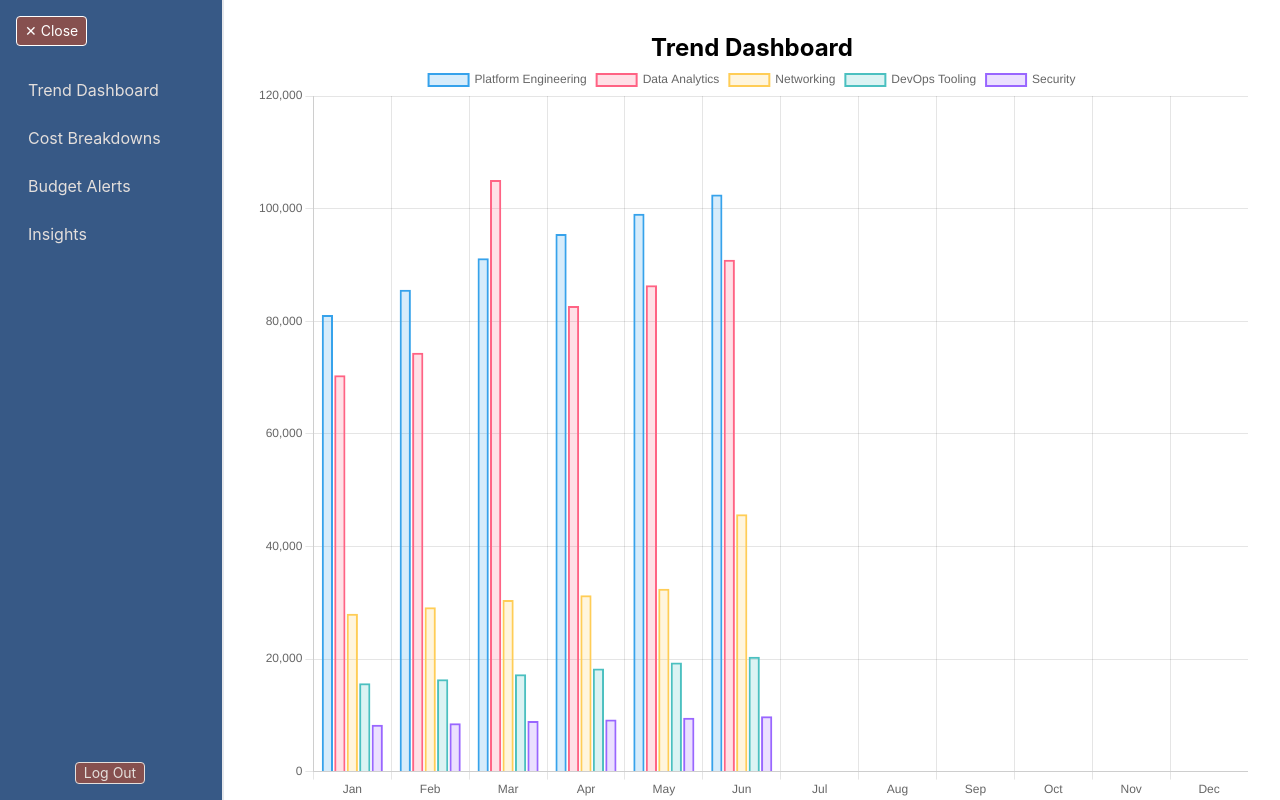
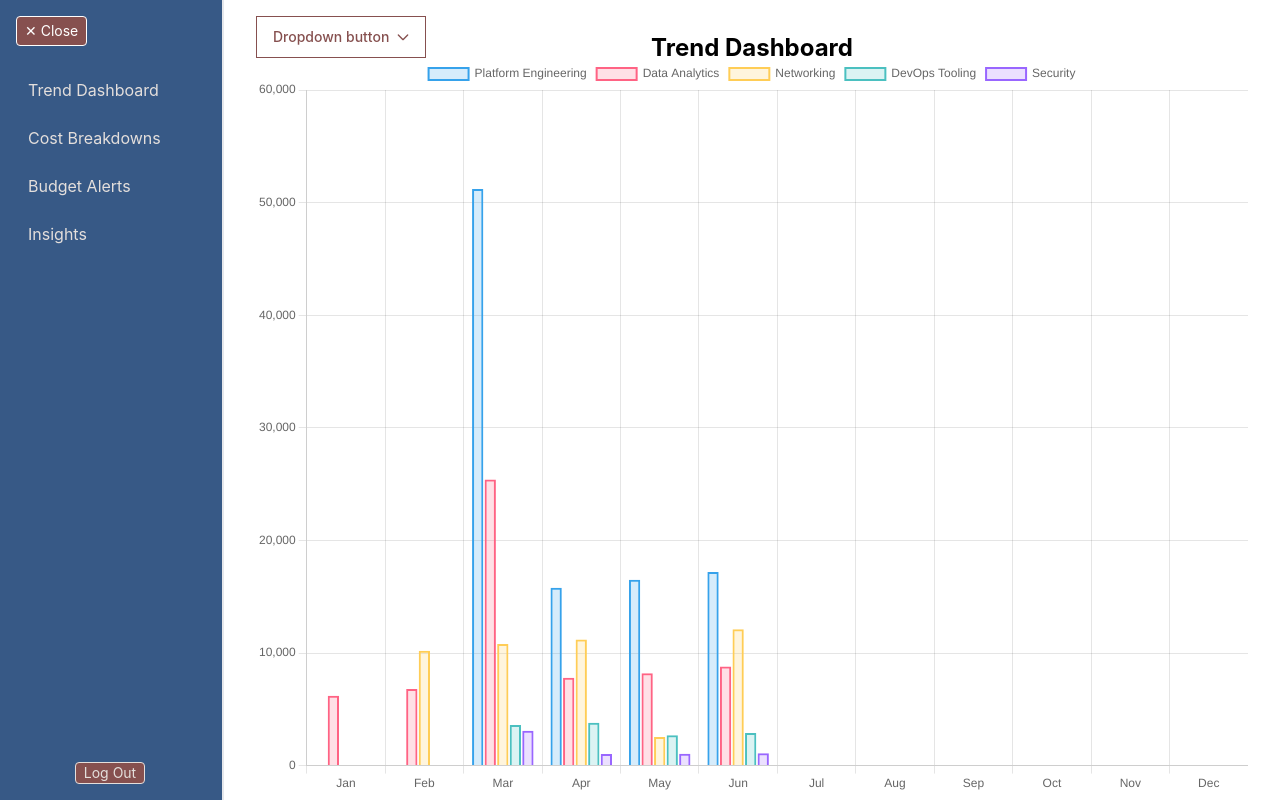
Before and after one commit to ward438/executiveDash, a React (Vite) app: page / in a window 1280 px wide. Built offline with nearby package versions, Linux system fonts and the light colour scheme.

Commit message:
started boilterplate of drop down menu, added setter getter

```diff
--- a/src/charts/trendCharts/chartData/trendChartData.tsx
+++ b/src/charts/trendCharts/chartData/trendChartData.tsx
@@ -1,7 +1,7 @@
 import costsData from "../../../data/costs.json";
 
 const MONTHS = ['Jan', 'Feb', 'Mar', 'Apr', 'May', 'Jun', 'Jul', 'Aug', 'Sep', 'Oct', 'Nov', 'Dec'];
-const MONTH_DATES = ['2026-01', '2026-02', '2026-03', '2026-04', '2026-05', '2026-06'];
+const MONTH_DATES = ['2026-01', '2026-02', '2026-03', '2026-04', '2026-05', '2026-06', '2026-07', '2026-08', '2026-09', '2026-10', '2026-11', '2026-12'];
 
 const ACCOUNTS = [
     { name: 'Platform Engineering', color: '54, 162, 235' },
@@ -11,18 +11,40 @@ const ACCOUNTS = [
     { name: 'Security',             color: '153, 102, 255' },
 ];
 
+
+const dateFilteredJson = costsData.map((data: any) => data.cost > data.budget ? {
+    date: `${data.date}`,
+    cost: `${data.cost}`,
+    budget: `${data.budget}`,
+    account_name: `${data.account_name}`,
+    service: `${data.service}`,
+    region: `${data.region}`,
+    owner: `${data.owner}`,
+} : null);
+console.log("dateFilteredJson:", dateFilteredJson);
+
 const validRows = costsData.filter(
     (row) => row.cost !== null && row.cost > 0 && typeof row.date === 'string' && row.date.length === 10
 );
+
+const newValidRows = dateFilteredJson.filter(
+    (row) => row != null
+
+);
+
+
+console.log("newValidRows:", newValidRows);
+
+
 
 export const trendChartData = {
     labels: MONTHS,
     datasets: ACCOUNTS.map(({ name, color }) => ({
         label: name,
         data: MONTH_DATES.map((month) =>
-            validRows
+            newValidRows
                 .filter((row) => row.account_name === name && row.date.startsWith(month))
-                .reduce((sum, row) => sum + (row.cost ?? 0), 0)
+                .reduce((sum, row) => + (row.cost ?? 0), 0)
         ),
         backgroundColor: `rgba(${color}, 0.2)`,
         borderColor: `rgb(${color})`,
--- a/src/charts/trendCharts/trendChart.tsx
+++ b/src/charts/trendCharts/trendChart.tsx
@@ -1,9 +1,35 @@
 import { Chart } from "react-chartjs-2";
 import { trendChartConfig } from "./config/trendChartConfig";
+
+
+export const TrendDropDown = ({ isOpen, setIsOpen }: { isOpen: boolean; setIsOpen: (isOpen: boolean) => void }) => {
+    return <>
+
+
+
+        <button onClick={() => setIsOpen(!isOpen)} className=" text-warning-primary inline-flex items-center justify-center border font-medium rounded-base text-sm px-4 py-2.5 cursor-pointer" >
+            Dropdown button
+            {/* This is my carrot, need to import svg */}
+            <svg className="w-4 h-4 ms-1.5 -me-0.5" aria-hidden="true" xmlns="http://www.w3.org/2000/svg" width="24" height="24" fill="none" viewBox="0 0 24 24"><path stroke="currentColor" stroke-linecap="round" stroke-linejoin="round" stroke-width="2" d="m19 9-7 7-7-7"/></svg>
+        </button>
+
+        {isOpen && (
+            <div>
+                <h1>Dropdown</h1>
+            </div>
+        )}
+
+
+
+    </>
+};
 
 export const TrendChart = () => {
     return (
         <div className="h-full">
+            {/* <div className="-mt-12">
+                <TrendDropDown />
+            </div> */}
             <Chart type="bar" data={trendChartConfig.data} options={trendChartConfig.options} />
         </div>
     );
--- a/src/dashboards/trendDash.tsx
+++ b/src/dashboards/trendDash.tsx
@@ -1,6 +1,11 @@
 import { TrendChart } from "../charts/trendCharts/trendChart";
+import { TrendDropDown } from "../charts/trendCharts/trendChart";
+import { useState } from "react";
 
 export const TrendDash = () => {
+
+    const [isOpen, setIsOpen] = useState(false);
+
     return (
         <div className="w-full h-full p-8">
             <div className="flex items-center justify-center">
@@ -10,6 +15,9 @@ export const TrendDash = () => {
                     </span>
                 </h1>
             </div>
+            <div className="-mt-12">
+                <TrendDropDown isOpen={isOpen} setIsOpen={setIsOpen} />
+            </div>
             <TrendChart />
         </div>
     );
```
